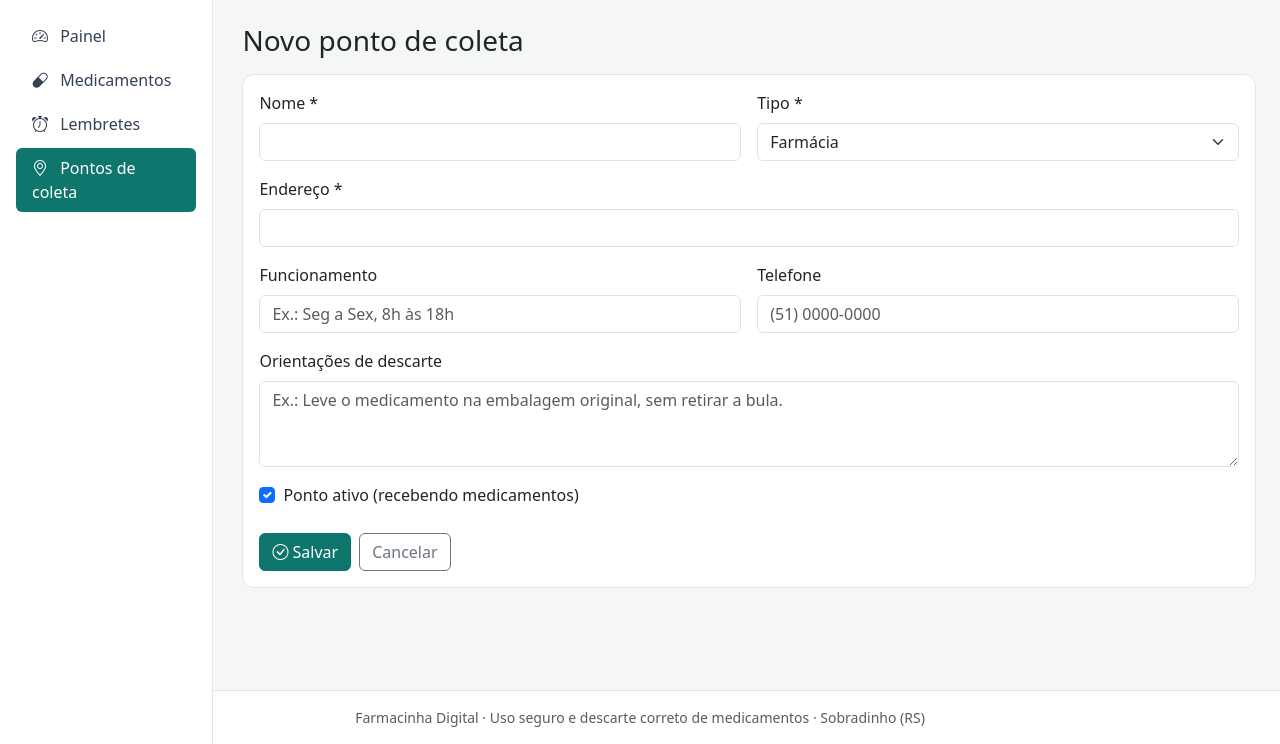
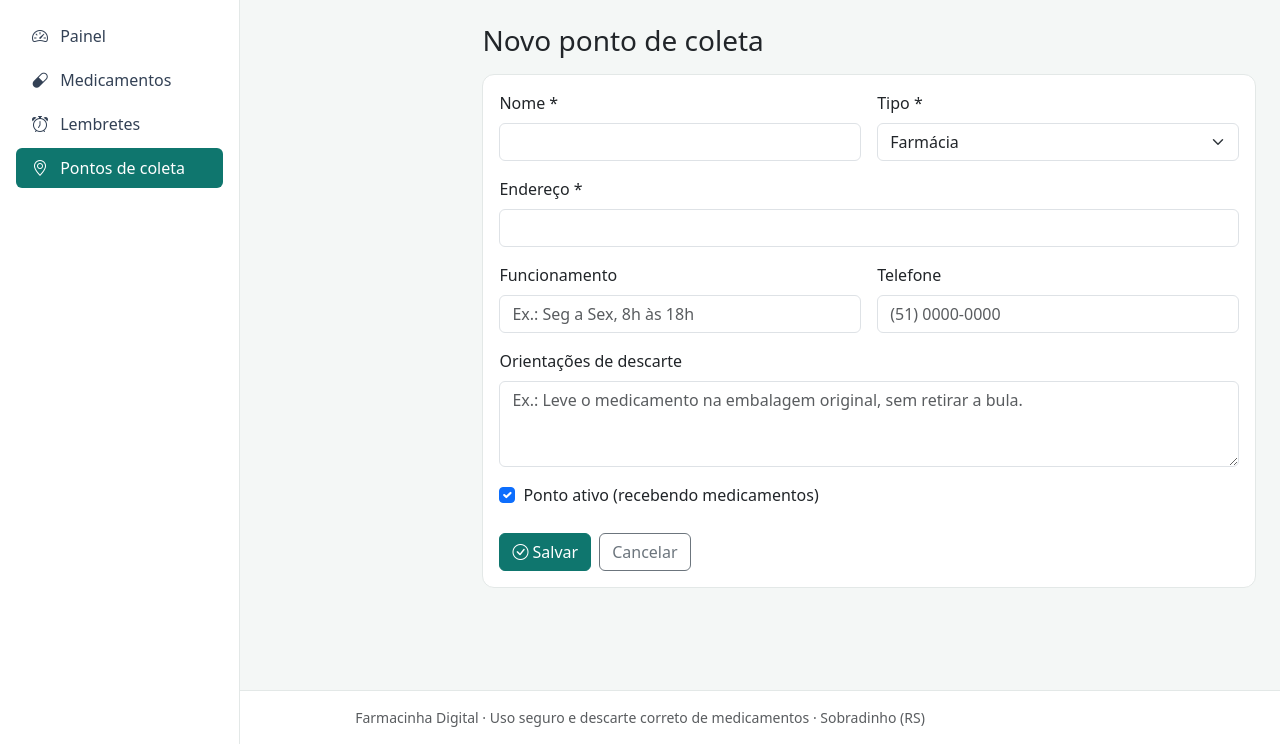
Before and after one commit to douglasarnt/farmacinha-digital, a Node server app: page /pontos/novo in a window 1280 px wide. Shown: the part 56-800 px from the top of the page. Run offline with Node 20, Linux system fonts and the light colour scheme; some libraries are stand-ins or nearby versions.

Commit message:
Add responsive sidebar styles to layout
Added CSS styles for sidebar and main content layout.

```diff
--- a/views/layout.ejs
+++ b/views/layout.ejs
@@ -6,7 +6,27 @@
   <title><%= titulo %> · Farmacinha Digital</title>
   <link href="https://cdn.jsdelivr.net/npm/bootstrap@5.3.3/dist/css/bootstrap.min.css" rel="stylesheet">
   <link href="https://cdn.jsdelivr.net/npm/bootstrap-icons@1.11.3/font/bootstrap-icons.min.css" rel="stylesheet">
- <link href="/css/style.css?v=2" rel="stylesheet">
+ <link href="/css/style.css?v=2" rel="stylesheet">   <style>
+    @media (min-width: 992px) {
+      .sidebar {
+        position: fixed !important;
+        top: 56px !important;
+        bottom: 0 !important;
+        left: 0 !important;
+        width: 240px !important;
+        background: #fff !important;
+        border-right: 1px solid #e3e8e7 !important;
+        overflow-y: auto !important;
+        z-index: 1000 !important;
+      }
+      main.conteudo {
+        margin-left: 240px !important;
+        width: calc(100% - 240px) !important;
+        max-width: calc(100% - 240px) !important;
+      }
+    }
+  </style>
+
 
 </head>
 <body>
```
